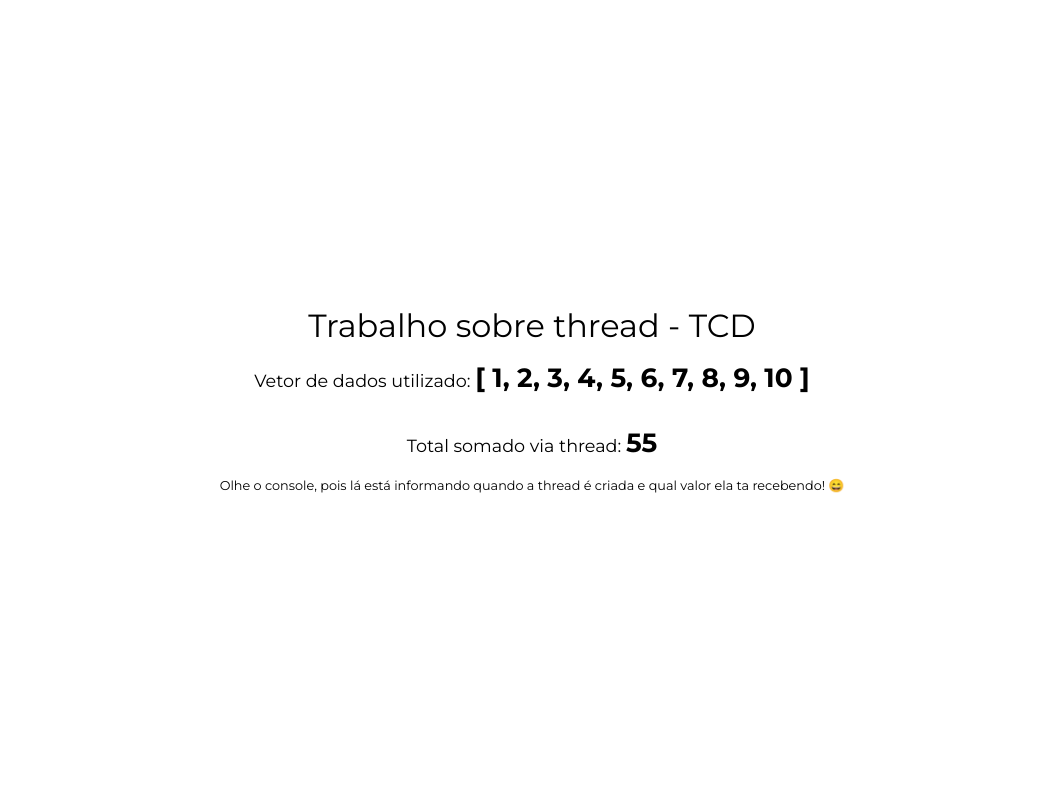
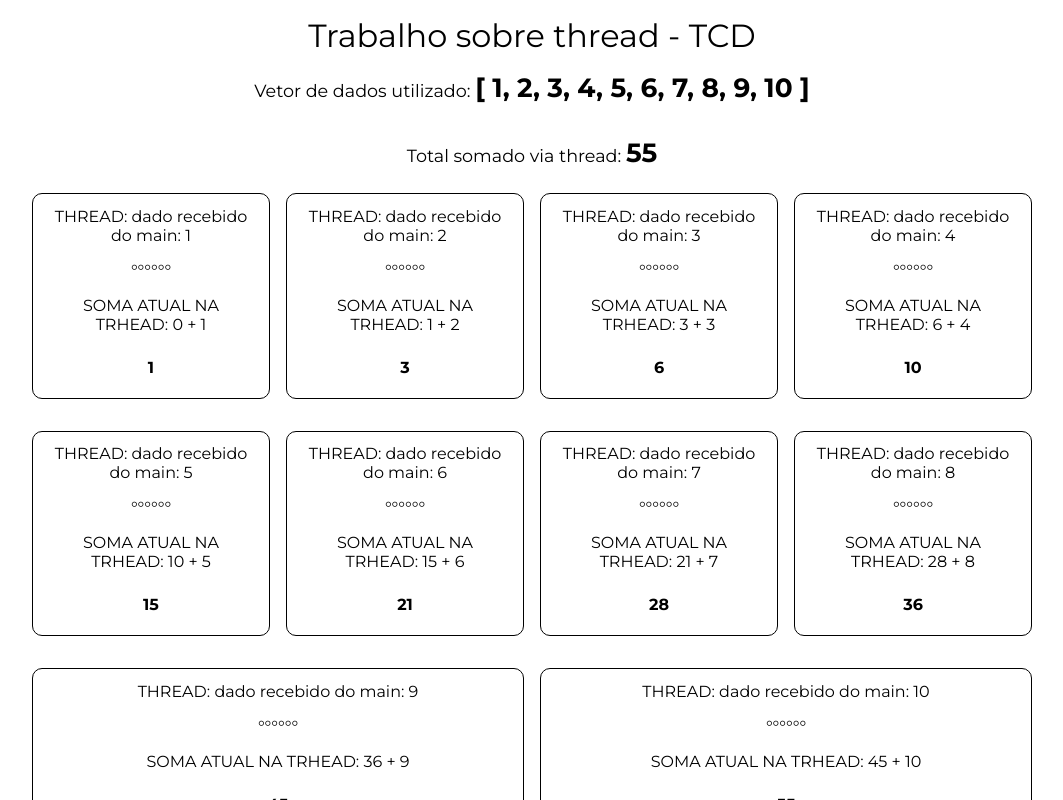
Before and after one commit to alalan55/Trabalho_TCD, a plain HTML site: page index.html in a window 1280 px wide. Shown: the whole page, without its empty margins (108-1171 px from the left). Drawn offline with nearby package versions, Linux system fonts and the light colour scheme.

Commit message:
Trabalho de TCD

```diff
--- a/index.html
+++ b/index.html
@@ -28,10 +28,31 @@
             </span>
         </div>
 
-        <div class="explain">
+        <!-- <div class="explain">
             <span>
                 Olhe o console, pois lá está informando quando a thread é criada e qual valor ela ta recebendo! 😄
             </span>
+        </div> -->
+
+        <div class="datas-in-threads" v-if="msgsThreads">
+            <ul>
+                <li v-for="(value, idx) in msgsThreads" :key="idx">
+                    <div class="message-1">
+                        <span>
+                            {{value.msg1}}
+                        </span>
+                        <span>
+                            {{value.line}}
+                        </span>
+                        <span>
+                            {{value.msg2}}
+                        </span>
+                        <span class="total">
+                            {{value.result}}
+                        </span>
+                    </div>
+                </li>
+            </ul>
         </div>
     </div>
 
--- a/logic/main.js
+++ b/logic/main.js
@@ -2,12 +2,12 @@
 if (window.Worker) {
     const App = {
         created() {
-            console.log('Matriz de dados com os valores:', this.dados)
             this.somarDadosThread()
         },
         data() {
             return {
                 dados: [1, 2, 3, 4, 5, 6, 7, 8, 9, 10],
+                msgsThreads: [],
                 total: 0,
                 state: 0,
                 dadosParaThread: {}
@@ -28,7 +28,8 @@ if (window.Worker) {
                     const worker = new Worker("/logic/thread.js");
                     worker.postMessage(JSON.parse(JSON.stringify(this.dadosParaThread)))
                     worker.onmessage = (result) => {
-                        this.total = result.data
+                        this.total = result.data.result
+                        this.msgsThreads.push(result.data)
                     }
                     this.state++
                 }
--- a/logic/thread.js
+++ b/logic/thread.js
@@ -1,13 +1,20 @@
 onmessage = function (data) {
-     console.log(`THREAD: dado recebido do main ${data.data.numeroAtual}`)
-     console.log('------------------------------------------------------')
-     console.log(`SOMA ATUAL NA TRHEAD: ${data.data.somaAtual}`)
+
+     let obj = {
+         msg1: `THREAD: dado recebido do main: ${data.data.numeroAtual}`,
+         line: '°°°°°°',
+         msg2: `SOMA ATUAL NA TRHEAD: ${data.data.somaAtual} + ${data.data.numeroAtual}`
+     }
+
 
     var result = 0;
+    let completeObj = {}
 
     if (data.data.somaAtual == 0 || data.data.somaAtual > 0) {
         result = data.data.somaAtual
         result += data.data.numeroAtual
+
+        completeObj = {... obj, result: result}
     }
-    self.postMessage(result)
+    self.postMessage(completeObj)
 }
--- a/style/index.css
+++ b/style/index.css
@@ -8,7 +8,7 @@
 }
 
 #container {
-    height: 100vh;
+    min-height: 100vh;
     width: 100%;
     display: flex;
     align-items: center;
@@ -37,3 +37,31 @@
 .explain span{
     font-size: .8em;
 }
+
+.datas-in-threads{
+    /* border: 1px solid red; */
+    /* hei */
+    max-width: 1000px;
+}
+.datas-in-threads ul{
+    padding: 0;
+    display: flex;
+    flex-wrap: wrap;
+    gap: 1rem;
+}
+.datas-in-threads ul li{
+    list-style: none;
+    border: 1px solid;
+    margin: .5rem 0;
+    padding: .8rem;
+    flex:  1 1 200px;
+    border-radius: 10px;
+}
+.datas-in-threads ul li span{
+    display: block;
+    margin: 0 0 1rem 0;
+}
+.datas-in-threads ul li .total{
+    font-weight: 700;
+    margin: 1.5rem 0 .5rem;
+}
```
